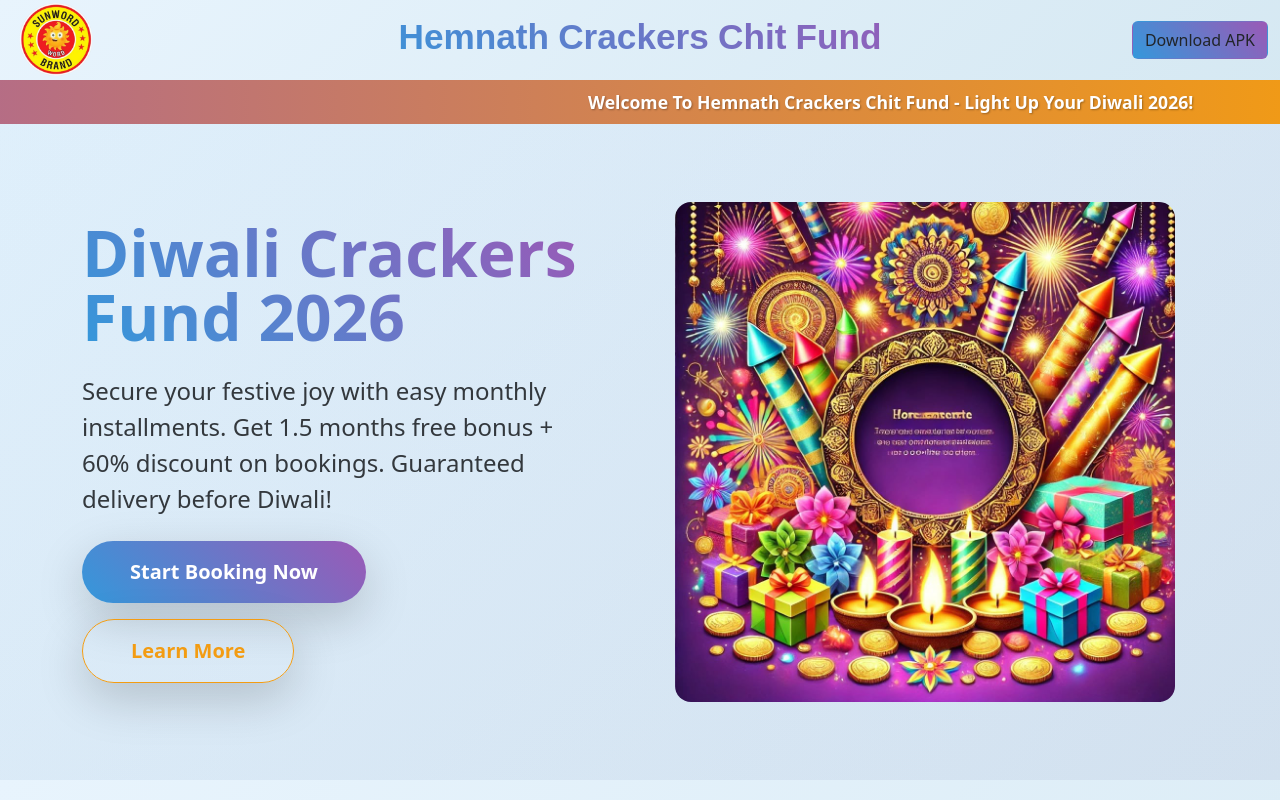
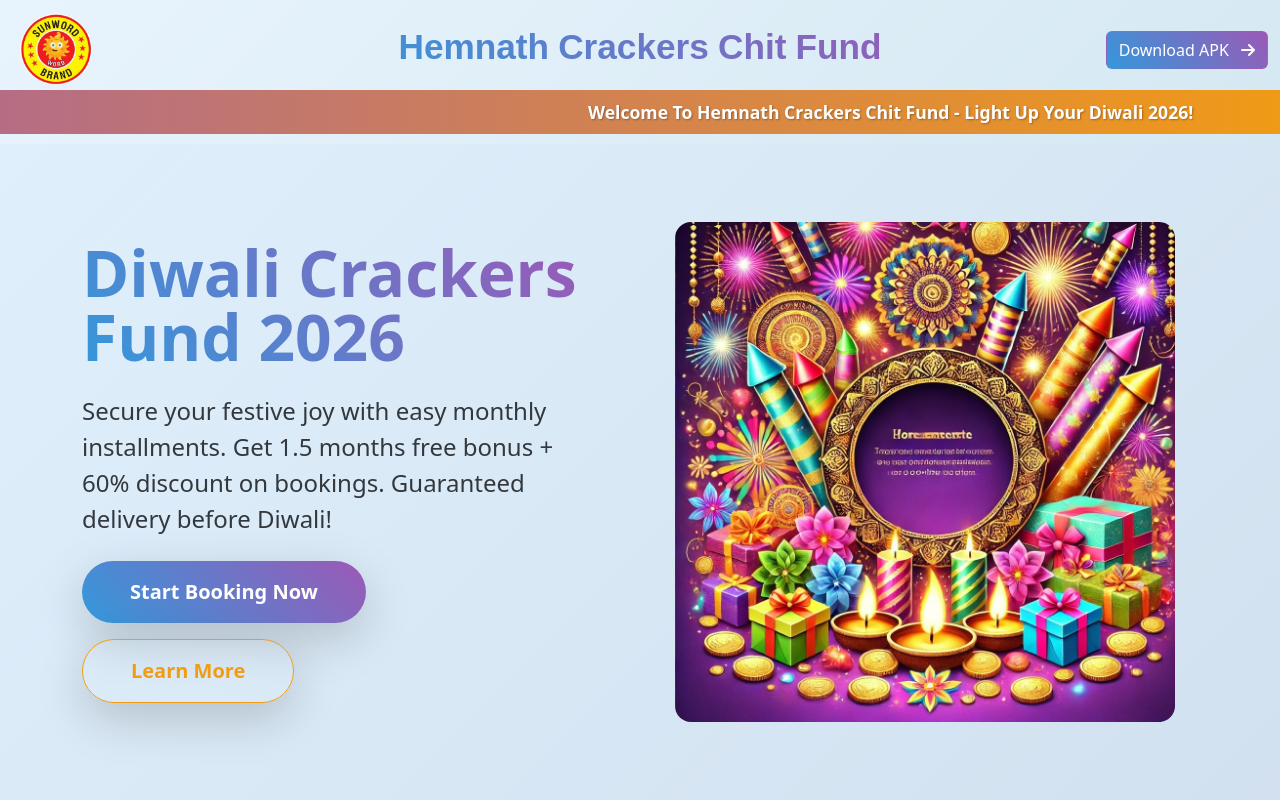
Before and after one commit to SANJAY-1508/zentexuschitfunt_25, a React (Create React App) app: page / in a window 1280 px wide. Shown: the top 800 px of the page. Built offline with nearby package versions, Linux system fonts and the light colour scheme.

Commit message:
`Refactor AppBar component and styles: add blinking animation and arrow icon to download button`

```diff
--- a/src/App.css
+++ b/src/App.css
@@ -73,7 +73,7 @@
 .appbar-bg {
   background: linear-gradient(135deg, #e8f4fd 0%, #d5e8f2 100%);
   color: #2c3e50;
-
+  padding: 10px 0;
   box-shadow: 0 2px 10px rgba(52, 152, 219, 0.15);
 }
 
@@ -100,12 +100,39 @@
   border-radius: 25px;
   font-weight: bold;
   transition: all 0.3s ease;
+  position: relative;
+  overflow: hidden;
 }
 
 .btn-cta:hover {
   transform: scale(1.05);
   color: #fff;
   box-shadow: 0 5px 15px rgba(52, 152, 219, 0.3);
+}
+
+/* Blinking animation for the button */
+.blink-btn {
+  animation: blink 2s infinite;
+}
+
+@keyframes blink {
+  0%,
+  50% {
+    opacity: 1;
+  }
+  51%,
+  100% {
+    opacity: 0.7;
+  }
+}
+
+/* Arrow icon styling */
+.btn-cta i {
+  transition: transform 0.3s ease;
+}
+
+.btn-cta:hover i {
+  transform: translateX(3px);
 }
 
 .marquee-container {
--- a/src/pages/components/AppBar.js
+++ b/src/pages/components/AppBar.js
@@ -32,7 +32,9 @@
             lg={3}
             className="d-flex justify-content-center justify-content-lg-end mb-2 mb-lg-0"
           >
-            <button className="btn btn-cta">Download APK</button>
+            <button className="btn btn-cta blink-btn text-white">
+              Download APK <i className="fas fa-arrow-right ms-2"></i>
+            </button>
           </Col>
         </Row>
       </Container>
```
